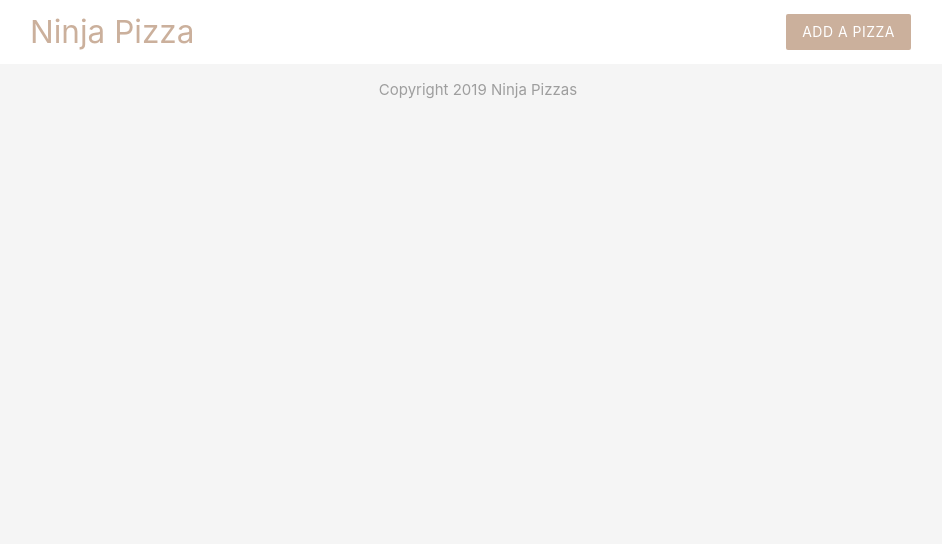
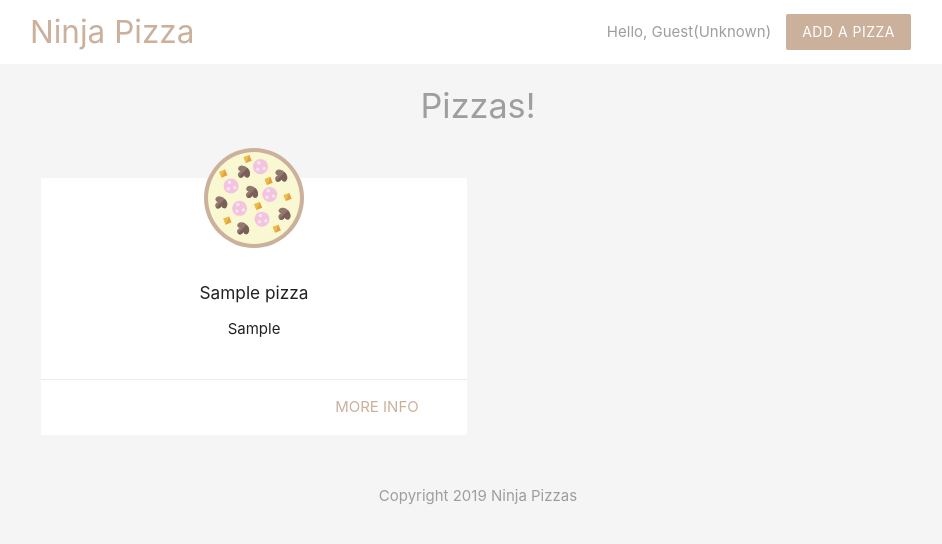
Before and after one commit to Sv1nnet/ninja-tutorial-php, a PHP site: page / in a window 1280 px wide. Shown: the top 544 px of the page, without its empty margins (162-1104 px from the left). Run offline with PHP 8.4, Linux system fonts and the light colour scheme; tables that the repository leaves empty or names only in its code hold one stand-in row (values such as "Sample post").

Commit message:
Global variables

```diff
--- /dev/null
+++ b/config/db_connect.php
@@ -0,0 +1,11 @@
+<?php
+
+  // connect to database
+  $conn = mysqli_connect('localhost', 'shoun', 'test1234', 'ninja_pizza');
+
+  // check connection
+  if (!$conn) {
+    echo 'Connection error: '.mysqli_connect_error();
+  }
+
+?>
--- a/index.php
+++ b/index.php
@@ -1,6 +1,21 @@
 <?php
 
+  include('config/db_connect.php');
 
+  // write query for all pizzas
+  $sql = 'SELECT title, ingredients, id FROM pizzas ORDER BY created_at';
+
+  // make query & get result
+  $result = mysqli_query($conn, $sql);
+
+  // fetch the resulting rows as na array
+  $pizzas = mysqli_fetch_all($result, MYSQLI_ASSOC);
+
+  // free results from memnory
+  mysqli_free_result($result);
+
+  // close connection
+  mysqli_close($conn);
 
 ?>
 
@@ -9,6 +24,39 @@
 
 <?php include('./templates/header.php'); ?>
 
+<h4 class="center grey-text">Pizzas!</h4>
+
+<div class="container">
+  <div class="row">
+
+    <?php foreach($pizzas as $pizza): ?>
+
+        <div class="col s6 md3">
+          <div class="card z-depth-0">
+
+            <img src="img/pizza.svg" class="pizza">
+
+            <div class="card-content center">
+              <h6><?php echo htmlspecialchars($pizza['title']) ?></h6>
+              <ul>
+                <?php foreach(explode(',', $pizza['ingredients']) as $ing): ?>
+                  <li><?php echo htmlspecialchars($ing); ?></li>
+                <?php endforeach; ?>
+              </ul>
+            </div>
+
+            <div class="card-action right-align">
+              <a href="details.php?id=<?php echo $pizza['id']; ?>" class="brand-text">more info</a>
+            </div>
+
+          </div>
+        </div>
+
+    <?php endforeach; ?>
+
+  </div>
+</div>
+
 <?php include('./templates/footer.php'); ?>
 
 </html>
--- a/templates/header.php
+++ b/templates/header.php
@@ -1,3 +1,17 @@
+<?php
+
+  session_start();
+
+  if ($_SERVER['QUERY_STRING'] =='noname') {
+    unset($_SESSION['name']);
+  }
+  $name = $_SESSION['name'] ?? 'Guest';
+
+  // get cookie
+  $gender = $_COOKIE['gender'] ?? 'Unknown';
+
+?>
+
 <head>
   <meta charset="UTF-8">
   <meta name="viewport" content="width=device-width, initial-scale=1.0">
@@ -16,15 +30,24 @@
       margin: 20px auto;
       padding: 20px;
     }
+    .pizza {
+      width: 100px;
+      margin: 40px auto -30px;
+      display: block;
+      position: relative;
+      top: -30px;
+    }
   </style>
   <title>Ninja Pizza</title>
 </head>
 <body class="grey lighten-4">
   <nav class="white z-depth-0">
     <div class="container">
-      <a href="#" class="brand-logo brand-text">Ninja Pizza</a>
+      <a href="./" class="brand-logo brand-text">Ninja Pizza</a>
       <ul id="nav-mobile" class="right hide-on-small-and-down">
-        <li><a href="#" class="btn brand z-depth-0">Add a Pizza</a></li>
+        <li class="grey-text">Hello, <?php echo htmlspecialchars($name); ?></li>
+        <li class="grey-text">(<?php echo htmlspecialchars($gender); ?>)</li>
+        <li><a href="./add.php" class="btn brand z-depth-0">Add a Pizza</a></li>
       </ul>
     </div>
   </nav>
```
Also changed, not shown: add.php (+36 -7 lines), details.php (added, +67 -0 lines), sandbox.php (added, +40 -0 lines), img/pizza.svg (added).
